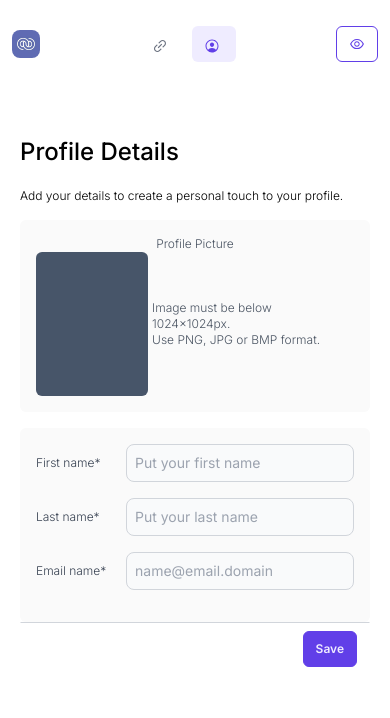
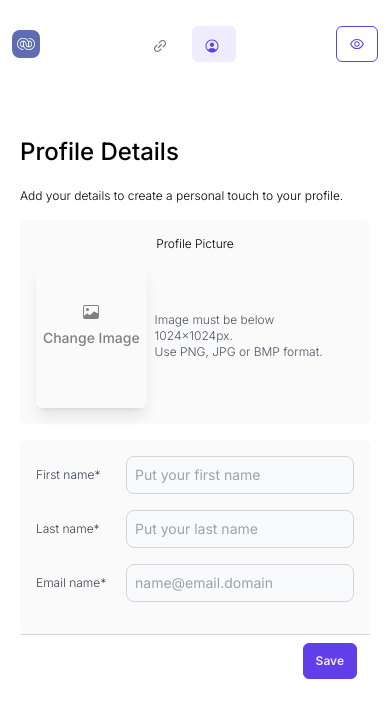
Before and after one commit to meddhiaka/rbk-socialmedia-app, a Next.js app: page /profile in a window 390 px wide. Shown: the top 718 px of the page. Built offline with nearby package versions, Linux system fonts and the light colour scheme.

Commit message:
Form validation configured

```diff
--- a/components/ProfileForm.tsx
+++ b/components/ProfileForm.tsx
@@ -1,36 +1,211 @@
+import { useGlobalContext } from "@/context/AppContext"
+import { use, useState } from "react"
+import { toast } from "react-toastify"
+import { useEffect } from "react"
+import { BsImage } from 'react-icons/bs'
+
+
+
 export default function ProfileForm() {
+
+    const { firstName, setFirstName, lastName, setLastName, emailAddress, setEmailAdress, profilePicture, setProfilePicture } = useGlobalContext()
+    const [imgOk, setImgOk] = useState(false)
+    // console.log(e.target.files)
+    // const data = new FileReader()
+    // data.addEventListener('load', () => {
+    //     setProfilePicture(data.result)
+    // }
+
+
+                // <div
+                //     className="w-4/5 bg-contain h-[450px] bg-center bg-no-repeat relative"
+                //     style={{
+                //         backgroundImage: `url('/smartphone.png')`
+                //     }}
+                // >
+                //     <p className="fixed top-44 left-28">u</p>
+                // </div>
+    console.log(profilePicture)
     return (
         <div className="bg-cwhite w-full md:w-3/5 h-400px p-5">
             <p className="text-2xl font-medium my-5">Profile Details</p>
             <p className="text-xs font-light">Add your details to create a personal touch to your profile.</p>
             <div className="mt-4 bg-cgray p-4 rounded-md flex  flex-col md:flex-row  items-center justify-between">
-                <p className="text-gray-600 font-light text-xs">Profile Picture</p>
+                <p className="mb-3 font-light text-xs">Profile Picture</p>
                 <div className="flex flex-row">
-                    <div className="w-36 h-36 bg-slate-600 rounded-md"></div>
-                    <div className="flex flex-col justify-center mx-1 w-4/5">
+                    <div
+                        className="w-36 h-36 bg-transparent rounded-md relative bg-cover shadow-lg bg-center bg-no-repeat"
+                        style={{
+                            backgroundImage: `url('${profilePicture}')`,
+                            filter:  'brightness(0.5) ',
+                        }}
+                    >
+                        <BsImage className="text-white mx-auto mt-10 z-50" style={{ filter: 'none' }}/>
+                        <p className="text-white text-sm font-medium mt-2 text-center" style={{ filter: 'none' }}>Change Image</p>
+                        <input
+                            type="file"
+                            className="absolute inset-0 z-30 opacity-0 cursor-pointer"
+                            onChange={(e) => {
+
+                                const imgPreview = e.target.files[0]
+                                const fileExtension = e.target.files[0].name.split('.').pop().toLowerCase();
+
+                                if (!(fileExtension === "png" || fileExtension === "jpg" || fileExtension === "jpeg" || fileExtension === "bmp")) {
+                                    toast.warn('Image not valid, check the requirements', {
+                                        position: "bottom-center",
+                                        autoClose: 5000,
+                                        hideProgressBar: true,
+                                        closeOnClick: true,
+                                        pauseOnHover: true,
+                                        draggable: false,
+                                        progress: undefined,
+                                        theme: "dark",
+                                    });
+                                    return;
+                                }
+
+                                if (imgPreview) {
+                                    const reader = new FileReader();
+                                    reader.onload = (e) => {
+                                      const img = new Image()
+                                      img.src = e.target.result
+
+                                      img.onload = () => {
+                                        if(img.width > 1024 || img.height > 1024) {
+                                            toast.warn('Image must be below 1024x1024px!', {
+                                                position: "bottom-center",
+                                                autoClose: 5000,
+                                                hideProgressBar: true,
+                                                closeOnClick: true,
+                                                pauseOnHover: true,
+                                                draggable: false,
+                                                progress: undefined,
+                                                theme: "dark",
+                                            });
+                                            return
+                                        }
+                                      };
+                                    };
+                                }
+
+
+                                const data = new FileReader()
+
+                                data.addEventListener('load', () => {
+                                    setProfilePicture(data.result)
+                                })
+                                console.log(data.result)
+                                data.readAsDataURL(e.target.files[0])
+                                setImgOk(true)
+                                localStorage.setItem('profilePicture', profilePicture)
+                            }}
+                        />
+                    </div>
+                    <div className="flex flex-col justify-center mx-1 w-4/5 ml-2 m-1">
                         <p className="text-xs text-gray-600 font-light">Image must be below 1024x1024px.</p>
                         <p className="text-xs text-gray-600 font-light">Use PNG, JPG or BMP format.</p>
                     </div>
                 </div>
             </div>
-            <div className="mt-4 bg-cgray p-4 rounded-md flex flex-col">
+            <form
+                className="mt-4 bg-cgray p-4 rounded-md flex flex-col"
+            >
                 <div className="flex flex-row justify-between items-center mb-4">
-                    <label htmlFor="" className="inline-block text-xs text-gray-700 font-light w-1/2 md:w-auto">First name*</label>
-                    <input type="text" className="bg-gray-50 border border-gray-300 text-gray-900 text-sm rounded-lg focus:ring-cpurple focus:border-cpurple inline-block w-80 p-2" placeholder="Put your first name" />
+                    <label htmlFor="name" className="inline-block text-xs text-gray-700 font-light w-1/2 md:w-auto">First name*</label>
+                    <input type="text" value={firstName} id="name" onChange={(e) => setFirstName(e.target.value)} className="bg-gray-50 border border-gray-300 text-gray-900 text-sm rounded-lg focus:ring-cpurple focus:border-cpurple inline-block w-80 p-2" placeholder="Put your first name" />
                 </div>
                 <div className="flex flex-row justify-between items-center mb-4">
-                    <label htmlFor="" className="text-xs text-gray-700 font-light w-1/2 md:w-auto">Last name*</label>
-                    <input type="text" className="bg-gray-50 border border-gray-300 text-gray-900 text-sm rounded-lg focus:ring-cpurple focus:border-cpurple inline-block w-80 p-2" placeholder="Put your last name" />
+                    <label htmlFor="lastname" className="text-xs text-gray-700 font-light w-1/2 md:w-auto">Last name*</label>
+                    <input type="text" value={lastName} id="lastname" onChange={(e) => setLastName(e.target.value)} className="bg-gray-50 border border-gray-300 text-gray-900 text-sm rounded-lg focus:ring-cpurple focus:border-cpurple inline-block w-80 p-2" placeholder="Put your last name" />
                 </div>
                 <div className="flex flex-row justify-between items-center mb-4">
-                    <label htmlFor="" className="text-xs text-gray-700 font-light w-1/2 md:w-auto">Email name*</label>
-                    <input type="email" className="bg-gray-50 border border-gray-300 text-gray-900 text-sm rounded-lg focus:ring-cpurple focus:border-cpurple inline-block w-80 p-2" placeholder="name@email.domain" />
+                    <label htmlFor="email" className="text-xs text-gray-700 font-light w-1/2 md:w-auto">Email name*</label>
+                    <input type="email" value={emailAddress} id="email" onChange={(e) => setEmailAdress(e.target.value)} className="bg-gray-50 border border-gray-300 text-gray-900 text-sm rounded-lg focus:ring-cpurple focus:border-cpurple inline-block w-80 p-2" placeholder="name@email.domain" />
                 </div>
-            </div>
-            <div className="flex justify-end border-[1px] border-t-gray-300 border-white pt-2">
-                <div className="px-3 mr-3 rounded-md bg-cpurple hover:bg-purple-900 flex items-center h-9 border border-cpurple   cursor-pointer">
-                        <span className="text-xs w-full text-clightpurple  font-semibold inline-block">Save</span>
-                </div>
+            </form>
+            <div className="flex justify-end border-[1px] border-t-gray-300 border-white pt-2 mb-5">
+                <button
+                    className="px-3 mr-3 rounded-md bg-cpurple hover:bg-purple-900 flex items-center h-9 border border-cpurple text-xs font-semibold text-clightpurple"
+                    type="submit"
+                    onClick={() => {
+                        if (firstName.length === 0 || lastName.length === 0 || emailAddress.length === 0) {
+                            toast.warn('The name, last name, and email fields cannot be left empty.', {
+                                position: "bottom-center",
+                                autoClose: 5000,
+                                hideProgressBar: true,
+                                closeOnClick: true,
+                                pauseOnHover: true,
+                                draggable: false,
+                                progress: undefined,
+                                theme: "dark",
+                            });
+                            return
+                        }
+
+                        const RegExpName = /^[a-zA-Z ]{4,10}$/
+                        if(!RegExpName.test(firstName) && !RegExpName.test(lastName)) {
+                            toast.warn('Provide valid name & last name', {
+                                position: "bottom-center",
+                                autoClose: 5000,
+                                hideProgressBar: true,
+                                closeOnClick: true,
+                                pauseOnHover: true,
+                                draggable: false,
+                                progress: undefined,
+                                theme: "dark",
+                            });
+                            return
+                        }
+
+                        const emailRegex = /^[A-Za-z0-9._%+-]+@[A-Za-z0-9.-]+\.[A-Za-z]{2,}$/;
+                        if(!emailRegex.test(emailAddress)) {
+                            toast.warn('Provide valid email address', {
+                                position: "bottom-center",
+                                autoClose: 5000,
+                                hideProgressBar: true,
+                                closeOnClick: true,
+                                pauseOnHover: true,
+                                draggable: false,
+                                progress: undefined,
+                                theme: "dark",
+                            });
+                            return
+                        }
+
+                        if(!imgOk) {
+                            toast.warn('Upload your profile picture!', {
+                                position: "bottom-center",
+                                autoClose: 5000,
+                                hideProgressBar: true,
+                                closeOnClick: true,
+                                pauseOnHover: true,
+                                draggable: false,
+                                progress: undefined,
+                                theme: "dark",
+                            });
+                            return
+                        }
+
+                        localStorage.setItem('name', firstName)
+                        localStorage.setItem('lastname', lastName)
+                        localStorage.setItem('email', emailAddress)
+
+                        setImgOk(false)
+
+                        toast.success('Done now check the Preview page ;)', {
+                            position: "bottom-center",
+                            autoClose: 5000,
+                            hideProgressBar: true,
+                            closeOnClick: true,
+                            pauseOnHover: true,
+                            draggable: false,
+                            progress: undefined,
+                            theme: "light",
+                        });
+                    }}
+                >
+                    Save
+                </button>
             </div>
         </div>
     )
```
